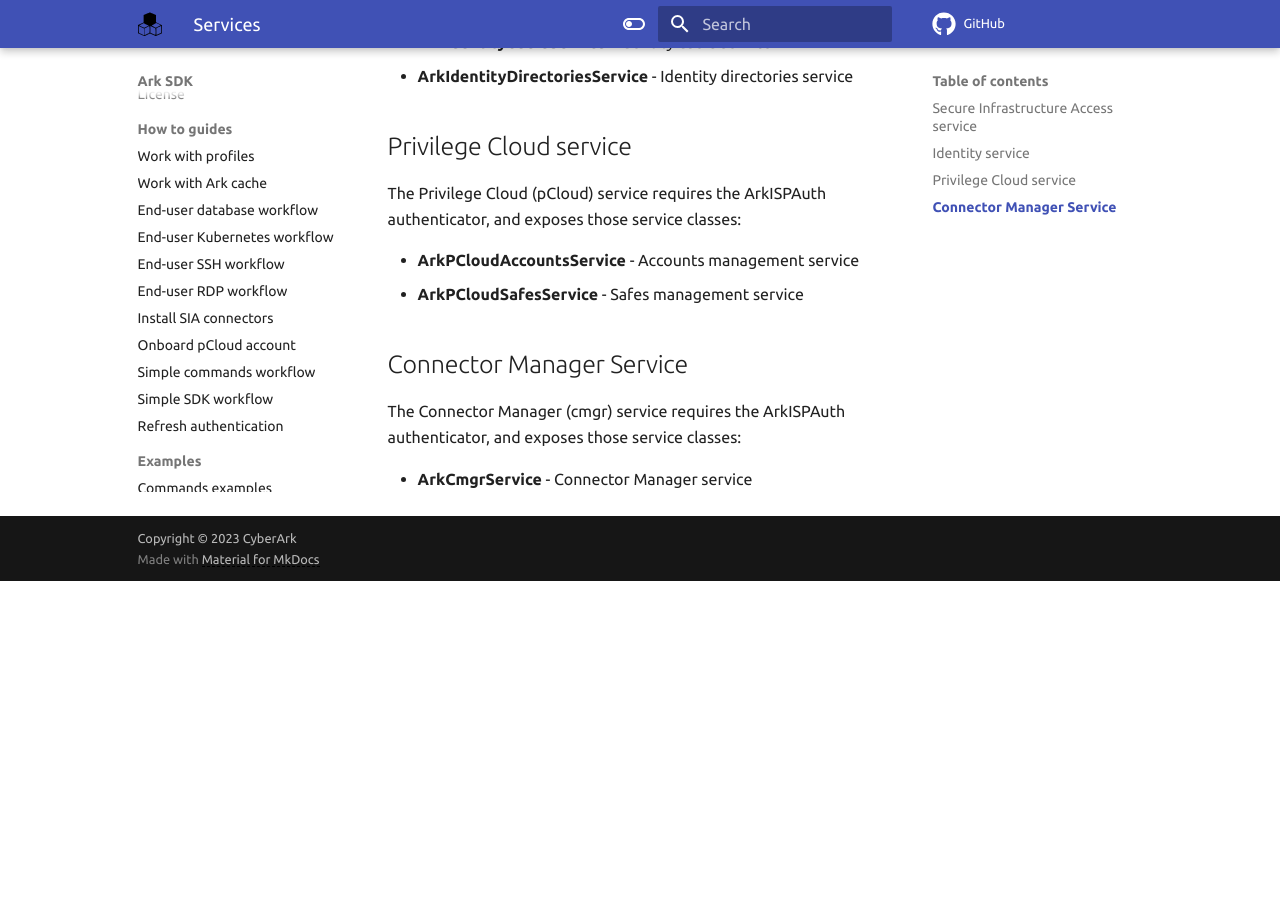
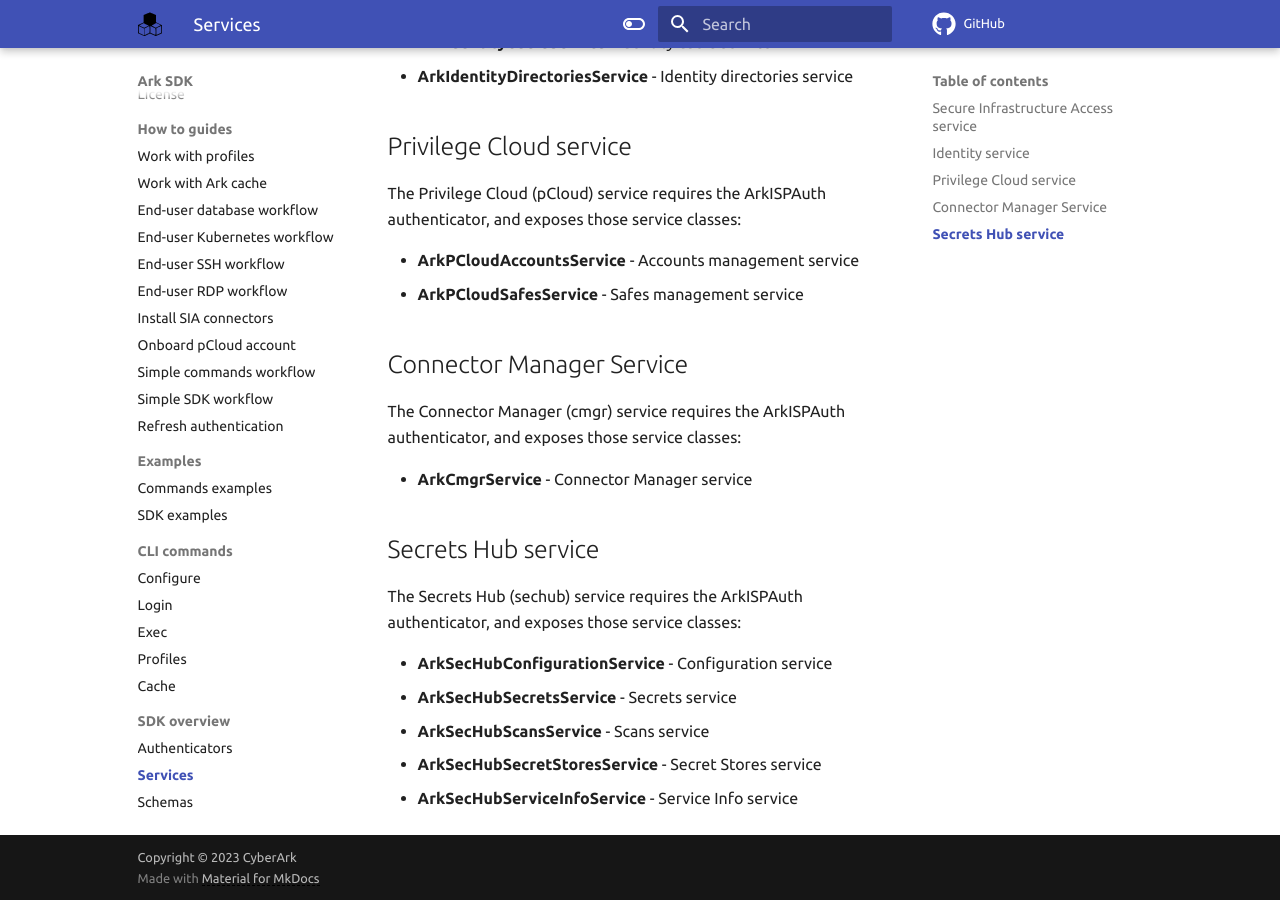
Before and after one commit to cyberark/ark-sdk-golang, an MkDocs documentation site: the page built from docs/sdk/services.md, in a window 1280 px wide and 900 px high, scrolled down 2268 px. Built offline with MkDocs 1.6.1 and Material for MkDocs 9.7.7, drawn with Linux system fonts in a browser that asks for light colours; comment, search, counter and statistics services are not loaded; the version menu is left out; before the commit the page ends 2849 px from its top, so only the background shows below that.

Commit message:
Added secrets hub documentation

```diff
--- a/docs/sdk/services.md
+++ b/docs/sdk/services.md
@@ -103,3 +103,12 @@
 The Connector Manager (cmgr) service requires the ArkISPAuth authenticator, and exposes those service classes:
 
 - **ArkCmgrService** - Connector Manager service
+
+## Secrets Hub service
+The Secrets Hub (sechub) service requires the ArkISPAuth authenticator, and exposes those service classes:
+
+- **ArkSecHubConfigurationService** - Configuration service
+- **ArkSecHubSecretsService** - Secrets service
+- **ArkSecHubScansService** - Scans service
+- **ArkSecHubSecretStoresService** - Secret Stores service
+- **ArkSecHubServiceInfoService** - Service Info service
```
Also changed, not shown: docs/commands/exec.md (+7 -0 lines).
